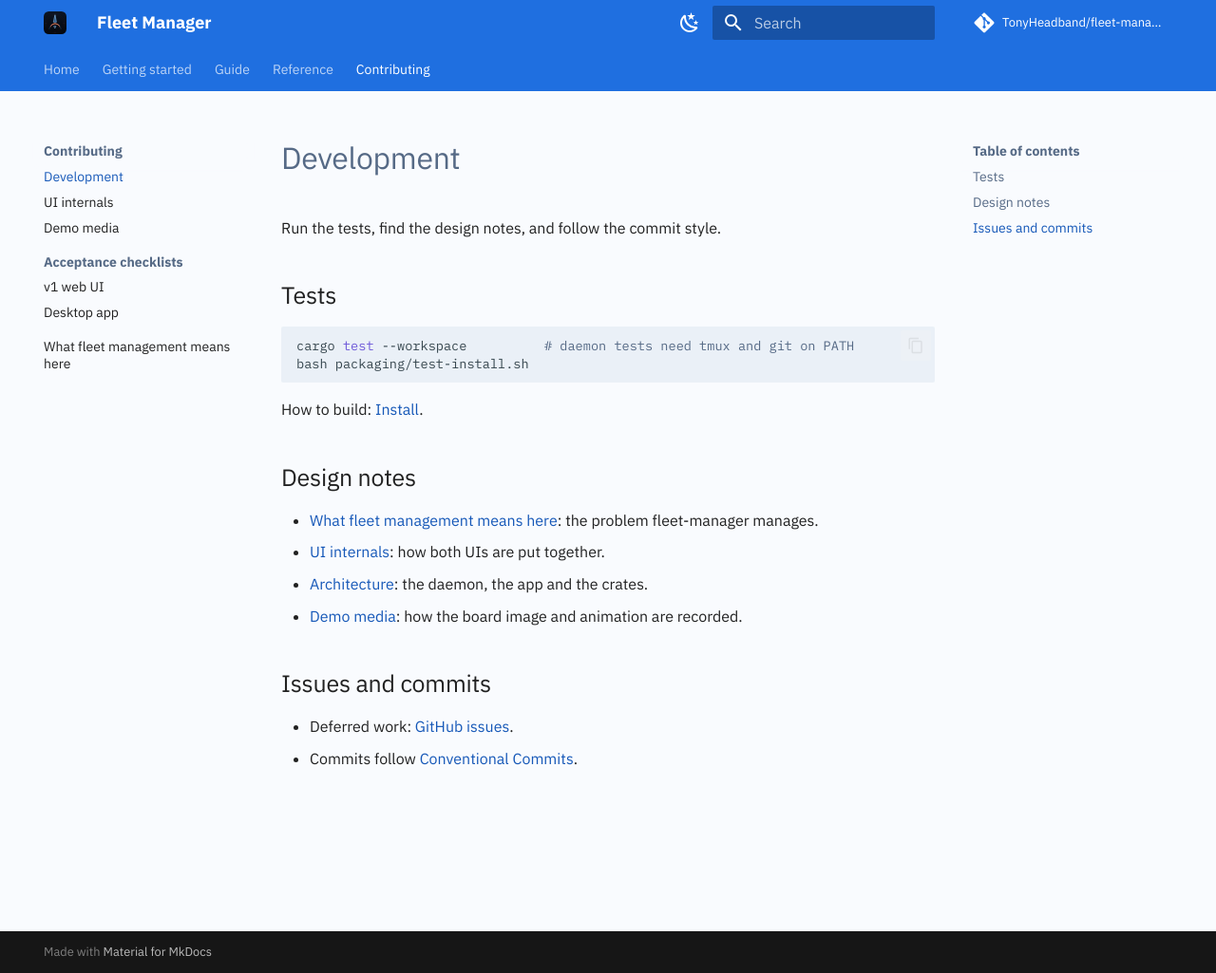
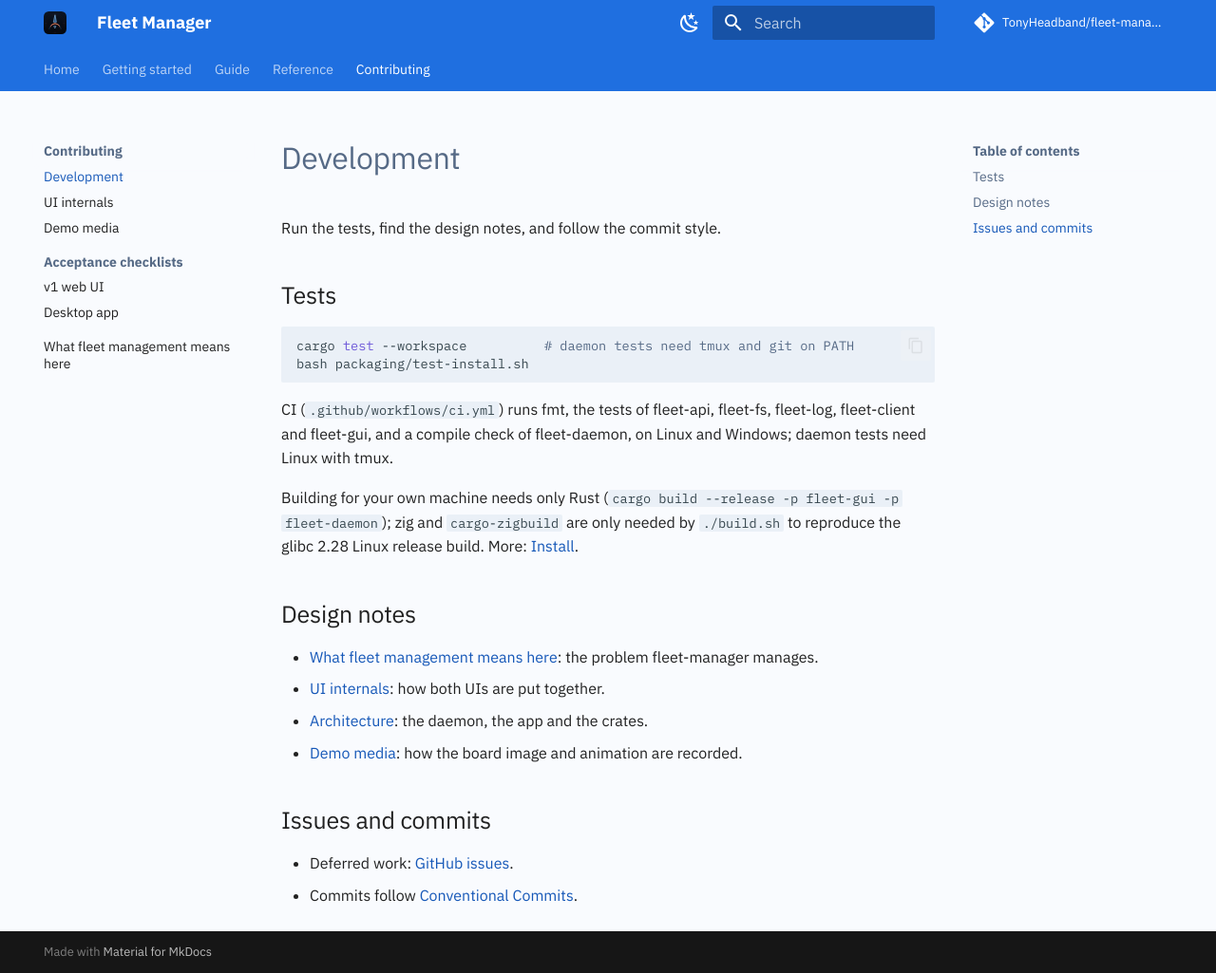
Before and after one commit to TonyHeadband/fleet-manager, an MkDocs documentation site: the page built from docs/contributing/development.md, in a window 1280 px wide and 1025 px high. Shown: the whole window at 95% size. Built offline with MkDocs 1.6.1 and Material for MkDocs 9.7.7, drawn with Linux system fonts in a browser that asks for light colours; comment, search, counter and statistics services are not loaded.

Commit message:
docs: say a plain build needs Rust only
Co-Authored-By: Claude Sonnet 5.5 <noreply@anthropic.com>

````diff
--- a/docs/contributing/development.md
+++ b/docs/contributing/development.md
@@ -9,7 +9,12 @@ cargo test --workspace          # daemon tests need tmux and git on PATH
 bash packaging/test-install.sh
 ```
 
-How to build: [Install](../getting-started/install.md#build).
+CI (`.github/workflows/ci.yml`) runs fmt, the tests of fleet-api, fleet-fs, fleet-log, fleet-client and fleet-gui, and a
+compile check of fleet-daemon, on Linux and Windows; daemon tests need Linux with tmux.
+
+Building for your own machine needs only Rust (`cargo build --release -p fleet-gui -p fleet-daemon`); zig and
+`cargo-zigbuild` are only needed by `./build.sh` to reproduce the glibc 2.28 Linux release build. More:
+[Install](../getting-started/install.md#build).
 
 ## Design notes
 
````
Also changed, not shown: docs/getting-started/install.md (+3 -0 lines).
